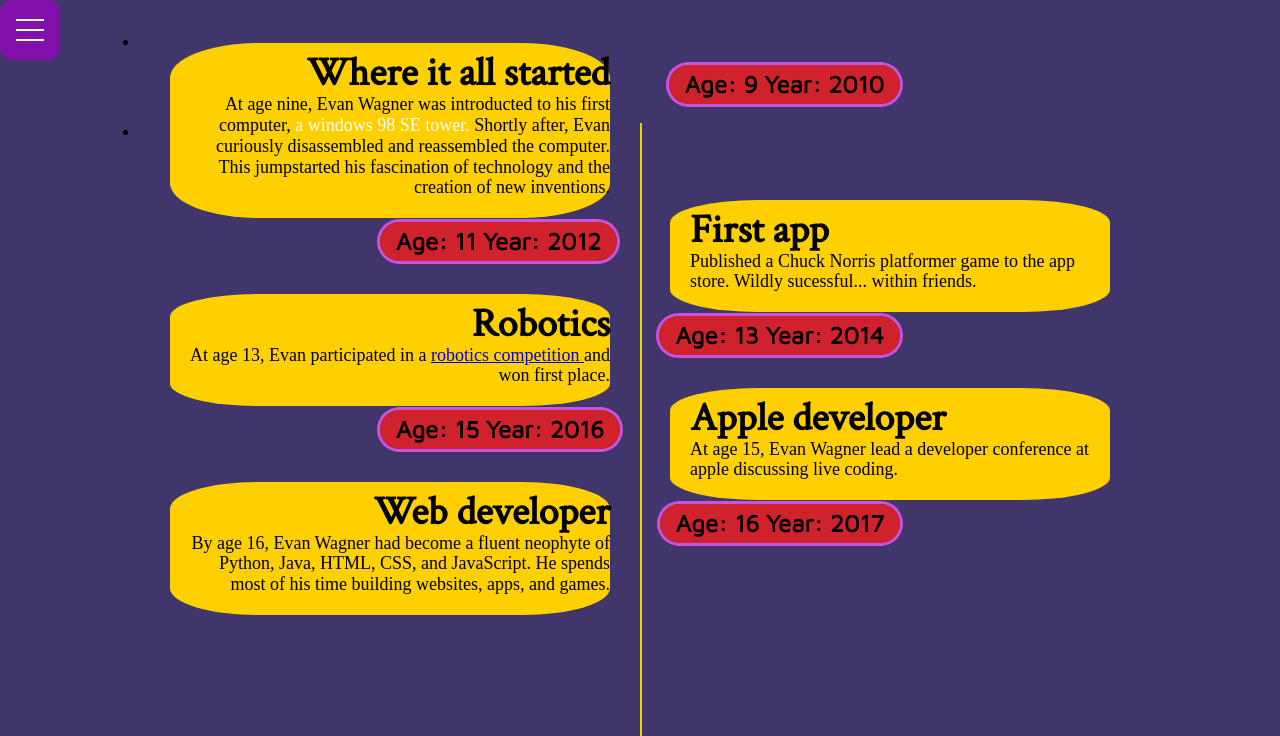
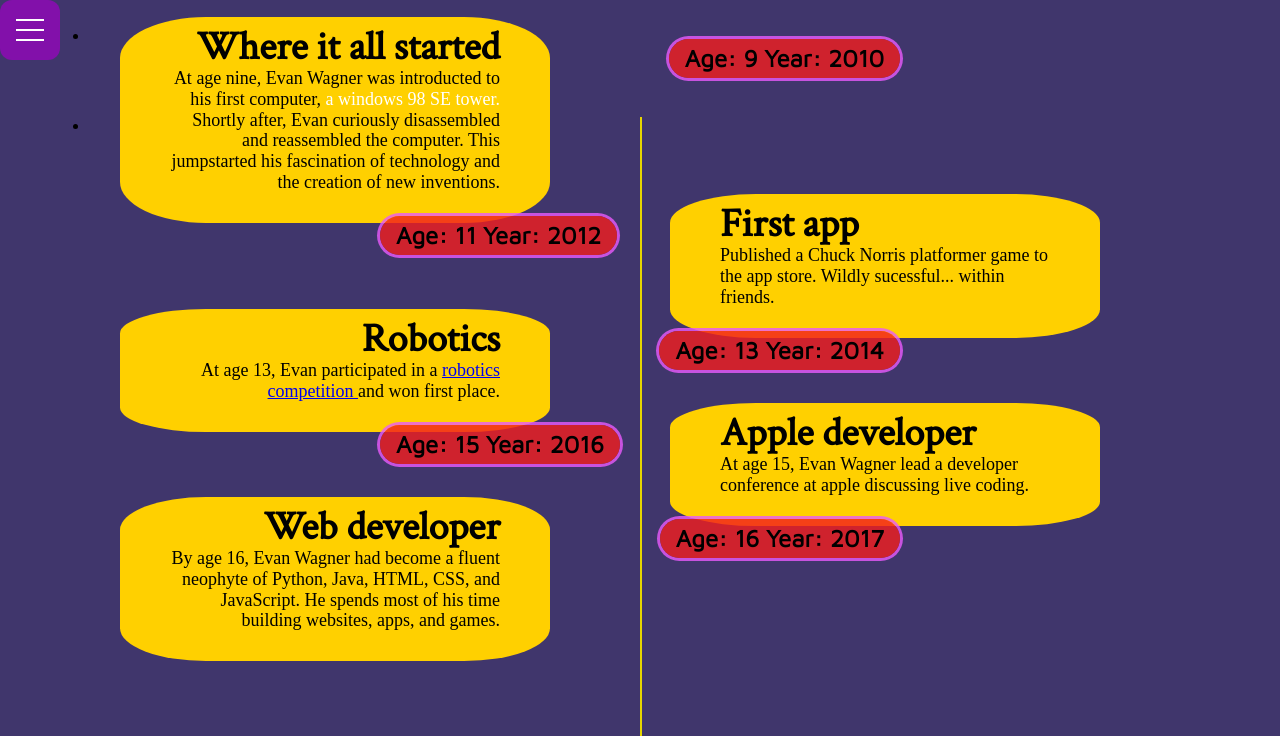
Before and after one commit to EvanWagner2/TheLifeOfEvan, a website: page roadmap.html in a window 1280 px wide. Shown: the top 736 px of the page. Drawn offline with nearby package versions, Linux system fonts and the light colour scheme; a web font is replaced by a local one.

Commit message:
Add files via upload

```diff
--- a/style.css
+++ b/style.css
@@ -310,10 +310,10 @@ a.hideDisplay:hover span.showDisplayOnHover{
   border-radius: 20%;
 }
 .content-map{
-  padding-left: 20px;
+  padding-left: 50px;
   padding-top: -120px;
-
-  padding-bottom: 20px;
+  padding-right: 50px;
+  padding-bottom: 30px;
   align-content: left;
   display: list-item;
   background-color: #ffd000;
@@ -325,9 +325,15 @@ a.hideDisplay:hover span.showDisplayOnHover{
   padding-top: 20px;
 
 }
+.time{
+  margin: 0;
+  align-content: center;
+
+}
 .content .title{
   align-content: center;
   padding-right: 70px;
+
 }
 .content .arrows{
   align-content: center;
@@ -336,9 +342,11 @@ a.hideDisplay:hover span.showDisplayOnHover{
 .timeline{
   display: list-item;
   position: relative;
-  margin: 10px auto;
+  margin: 0px auto;
   padding: 90px 0;
-  width: 1000px;
+  padding-bottom: 40px;
+  width: 1100px;
+  margin-top: 0;
   box-sizing: border-box;
 
 }
@@ -377,8 +385,10 @@ a.hideDisplay:hover span.showDisplayOnHover{
   list-style: none;
   position: relative;
   width: 50%;
-  margin-top: -70px;
+  margin-top: -90px;
   padding: 20px 30px;
+  padding-bottom: 30px;
+  padding-right: 90px;
   box-sizing: border-box;
 }
 .timeline:before{
```
